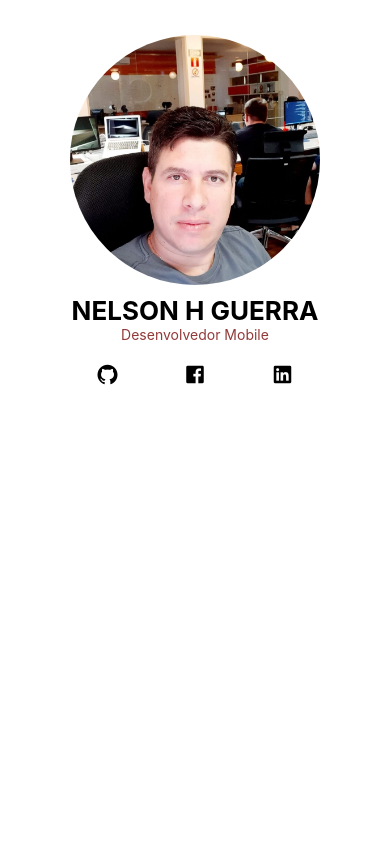
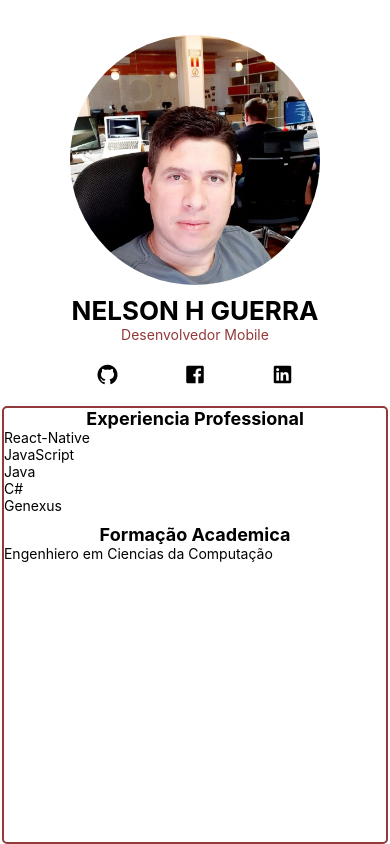
Before and after one commit to nelsoneo/CurriculumApp-RN, a React Native app: screen / in a window 390 px wide. Built offline with nearby package versions, Linux system fonts and the light colour scheme.

Commit message:
quase pronto perfil

```diff
--- a/App.js
+++ b/App.js
@@ -1,10 +1,27 @@
 // import { StatusBar } from 'expo-status-bar';
 import React from 'react';
-import { StyleSheet, Text, View, Image } from 'react-native';
+import { StyleSheet, Text, View, Image, Alert, TouchableOpacity } from 'react-native';
 import Icon from 'react-native-vector-icons/AntDesign';
 import foto from './assets/perfil.jpg';
 
 const App = () => {
+
+  function RedesSocias(rede_social) {
+    switch (rede_social) {
+      case 'Linkedin':
+        Alert.alert('Meu Linkedin','https://linkedin.com/in/nelsoneo04')
+        break;
+
+      case 'GitHub':
+        Alert.alert('Meu GitHub','https://github.com/nelsoneo04')
+        break;
+
+      case 'FaceBook':
+        Alert.alert('Meu Facebook','https://facebook.com/nelsoneo04')
+        break;
+    }
+  }
+
   return (
     <>
       <View style={styles.container}>
@@ -13,9 +30,30 @@ const App = () => {
             <Text style = {styles.nome}>NELSON H GUERRA</Text>
             <Text style = {styles.cargo}>Desenvolvedor Mobile</Text>
             <View style = {styles.redesSociais}>
-                <Icon name= 'github' style={{fontSize: 20}} />
-                <Icon name = 'facebook-square' style={{fontSize: 20}} />
-                <Icon name = 'linkedin-square' style={{fontSize: 20}} />
+                <TouchableOpacity onPress = {() => RedesSocias('GitHub')}>
+                  <Icon name= 'github' style={{fontSize: 20}} />
+                </TouchableOpacity>
+                <TouchableOpacity onPress = {() => RedesSocias('FaceBook')}>
+                  <Icon name = 'facebook-square' style={{fontSize: 20}} />
+                </TouchableOpacity>
+                <TouchableOpacity onPress = {() => RedesSocias('Linkedin')}>
+                  <Icon name = 'linkedin-square' style={{fontSize: 20}} />
+                </TouchableOpacity>
+            </View>
+
+            <View style = {styles.card}>
+              <View>
+                <Text style= {{fontSize: 18, fontWeight: 'bold', alignSelf: 'center'}}>Experiencia Professional</Text>
+                <Text >React-Native</Text>
+                <Text>JavaScript</Text>
+                <Text>Java</Text>
+                <Text>C#</Text>
+                <Text>Genexus</Text>
+              </View>
+              <View style = {styles.card_content}>
+                <Text style= {{fontSize: 18, fontWeight: 'bold', alignSelf: 'center'}}>Formação Academica</Text>
+                <Text>Engenhiero em Ciencias da Computação</Text>
+              </View>
             </View>
         </View>
         {/* <StatusBar style="auto" /> */}
@@ -56,6 +94,19 @@ const styles = StyleSheet.create({
     justifyContent: 'space-between',
     width: '50%',
     marginTop: 10
+  },
+  card: {
+    width: '99%',
+    flex: 1,
+    borderRadius: 5,
+    borderWidth: 2,
+    borderColor: '#933939',
+    marginTop: 20,
+    // alignItems: 'center'
+  },
+  card_content: {
+    alignItems: 'flex-start',
+    marginTop: 10
   }
 });
 
```
